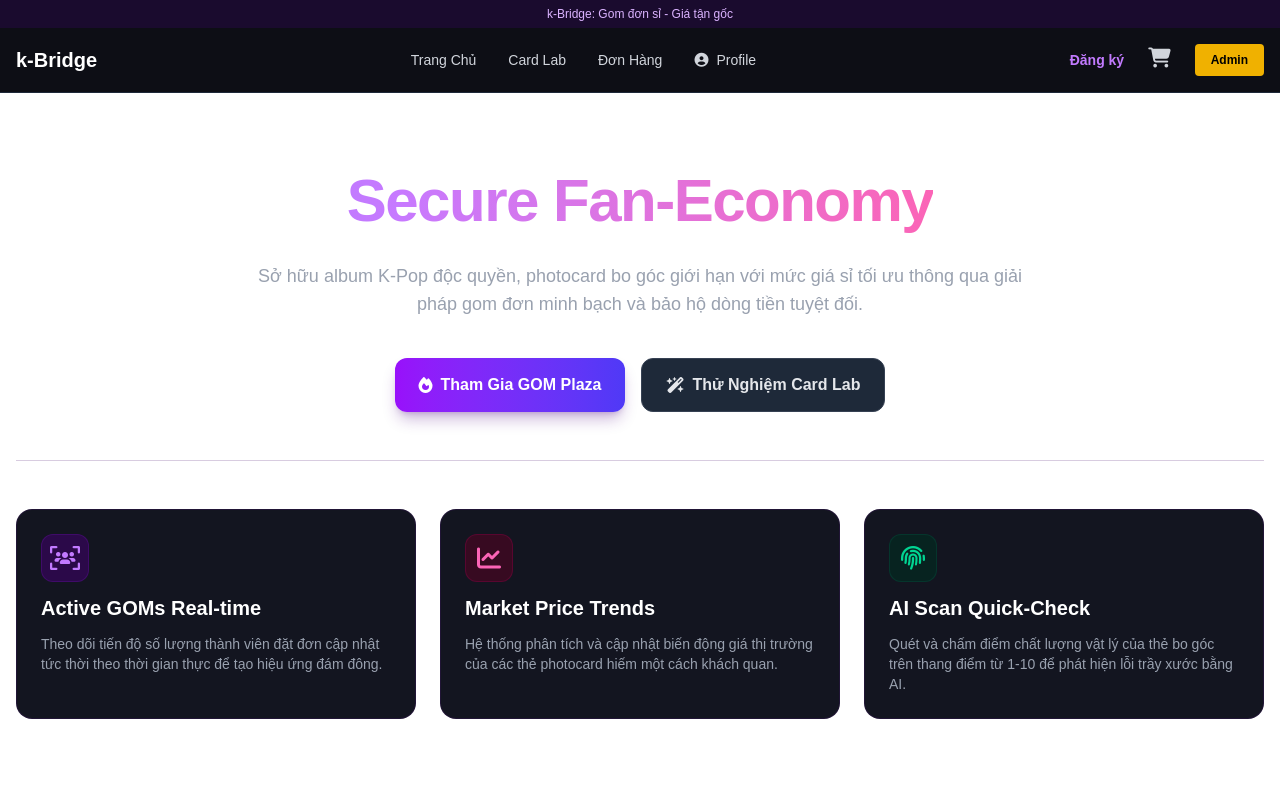
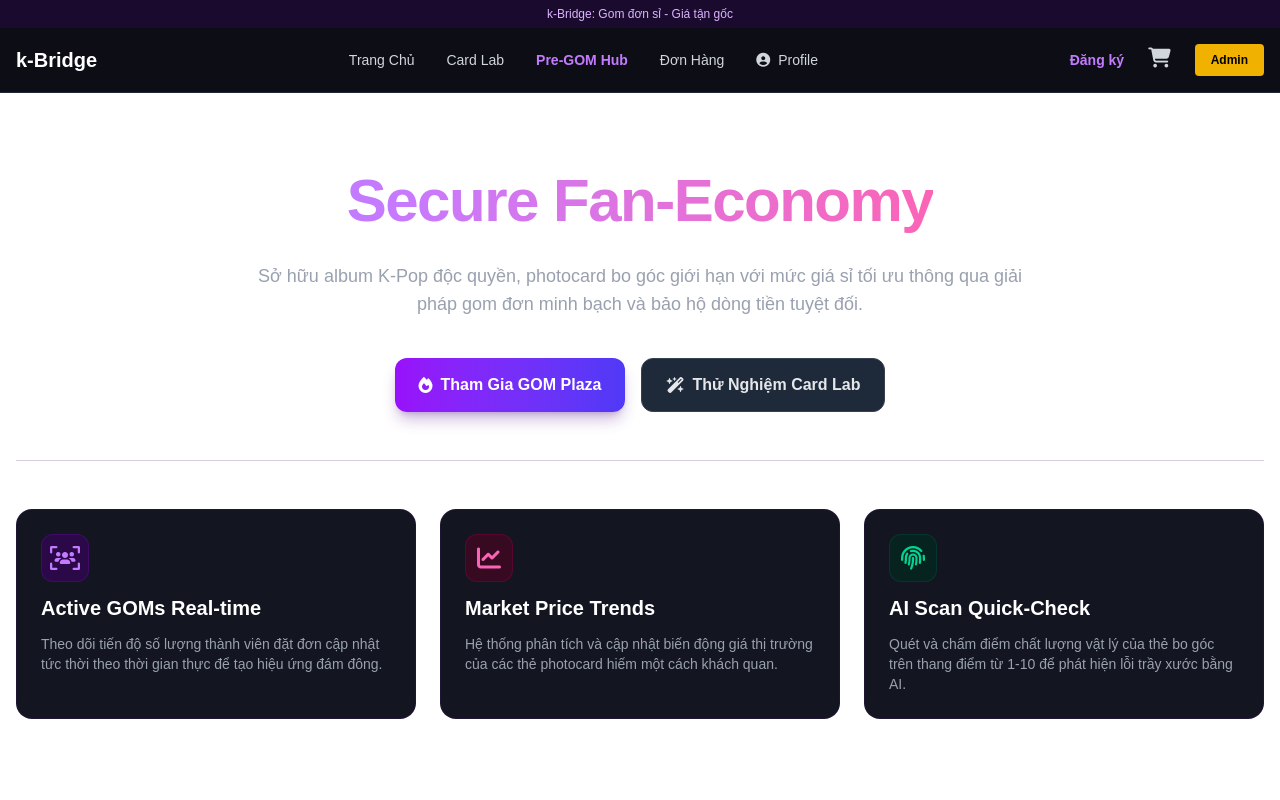
Before and after one commit to vi9054798-cell/k-bridge-project, a Next.js app: page / in a window 1280 px wide. Shown: the top 800 px of the page. Built offline with nearby package versions, Linux system fonts and the light colour scheme.

Commit message:
Feature: Integrate Pre-GOM Hub link into main navigation menu

```diff
--- a/components/Navbar.tsx
+++ b/components/Navbar.tsx
@@ -8,38 +8,39 @@ export default function Navbar() {
   const { items, toggleCart } = useCartStore();
   const [mounted, setMounted] = useState(false);
 
-  // Fix hydration mismatch cho giỏ hàng
+  // Khắc phục hydration mismatch cho việc đồng bộ giỏ hàng từ client-side
   useEffect(() => {
     setMounted(true);
   }, []);
 
   return (
     <header className="fixed top-0 w-full z-50 bg-[#0d0e15] border-b border-gray-800">
-      {/* Top Banner (Giữ nguyên) */}
+      {/* Top Banner (Giữ nguyên cấu trúc) */}
       <div className="bg-[#1a0b2e] text-purple-300 text-[10px] md:text-xs text-center py-1.5 font-medium">
         k-Bridge: Gom đơn sỉ - Giá tận gốc
       </div>
 
       <nav className="max-w-7xl mx-auto px-4 h-16 flex items-center justify-between">
-        {/* Logo (Giữ nguyên) */}
+        {/* Logo dự án (Giữ nguyên) */}
         <Link href="/" className="text-xl font-bold text-white">
           k-Bridge
         </Link>
 
-        {/* Menu giữa (Giữ nguyên) */}
+        {/* Menu điều hướng giữa (Đã bổ sung liên kết Pre-GOM Hub) */}
         <div className="hidden md:flex items-center gap-8 text-sm font-medium text-gray-300">
           <Link href="/" className="hover:text-white transition">Trang Chủ</Link>
           <Link href="#" className="hover:text-white transition">Card Lab</Link>
+          <Link href="/pre-gom" className="hover:text-white transition text-purple-400 font-bold">Pre-GOM Hub</Link>
           <Link href="/orders" className="hover:text-white transition">Đơn Hàng</Link>
           <Link href="/profile" className="flex items-center gap-2 hover:text-white transition">
             <i className="fa-solid fa-circle-user"></i> Profile
           </Link>
         </div>
 
-        {/* Cụm nút bên phải */}
+        {/* Cụm tương tác bên phải (Giữ nguyên 100% tính năng) */}
         <div className="flex items-center gap-6">
 
-          {/* NÚT ĐĂNG KÝ (TÍNH NĂNG MỚI THÊM VÀO ĐÂY) */}
+          {/* Nút Đăng ký tài khoản */}
           <Link
             href="/register"
             className="text-sm font-bold text-purple-400 hover:text-purple-300 transition"
@@ -47,7 +48,7 @@ export default function Navbar() {
             Đăng ký
           </Link>
 
-          {/* Giỏ hàng (Giữ nguyên tính năng đếm số lượng) */}
+          {/* Biểu tượng Giỏ hàng và badge đếm số lượng */}
           <button onClick={toggleCart} className="relative text-gray-300 hover:text-white transition">
             <i className="fa-solid fa-cart-shopping text-xl"></i>
             {mounted && items.length > 0 && (
@@ -57,7 +58,7 @@ export default function Navbar() {
             )}
           </button>
 
-          {/* Nút Admin (Giữ nguyên) */}
+          {/* Nút Dashboard Admin */}
           <Link href="/admin" className="bg-yellow-500 hover:bg-yellow-400 text-black text-xs font-bold px-4 py-2 rounded transition">
             Admin
           </Link>
```
